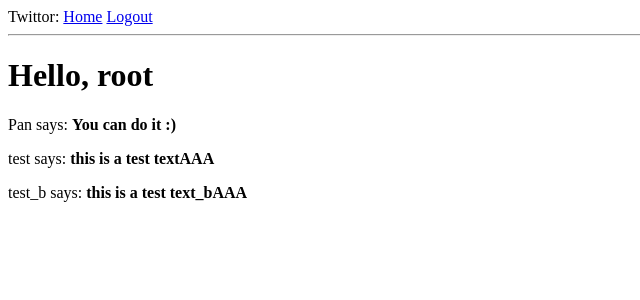
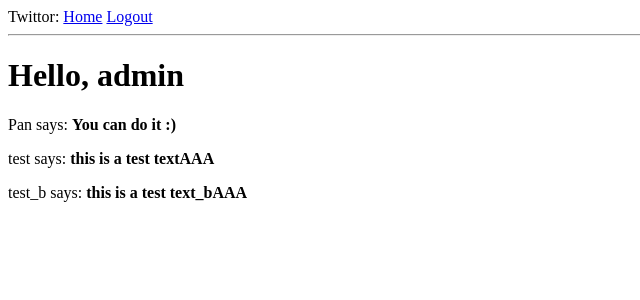
Before and after one commit to Touyu-Pan/flask-demo, a Flask app: page / in a window 1280 px wide. Shown: the top 300 px of the page, without its empty margins (0-640 px from the left). Run offline with Flask 2, Linux system fonts and the light colour scheme; a user stored in the database is signed in.

Commit message:
version 0.4

```diff
--- a/twittor/route.py
+++ b/twittor/route.py
@@ -6,7 +6,6 @@ from twittor.models import User, Tweet
 
 @login_required
 def index():
-    name = {'username' : 'root'}
     postInput = [
         {
             "author": {"username": "Pan"},
@@ -21,7 +20,7 @@ def index():
             "body": "this is a test text_bAAA"
         }
     ]
-    return render_template('index.html', name=name, postOutput=postInput)
+    return render_template('index.html', postOutput=postInput)
 
 def login():
     if current_user.is_authenticated:
--- a/twittor/templates/index.html
+++ b/twittor/templates/index.html
@@ -2,7 +2,7 @@
 
 {% block content %}
 
-  <h1>Hello, {{ name.username }}</h1>
+  <h1>Hello, {{ current_user.username }}</h1>
   {% for post in postOutput %}
 
   <div><p>{{ post.author.username }} says: <b>{{ post.body }}</b></p></div>
```
Also changed, not shown: twittor/twittor.db.
